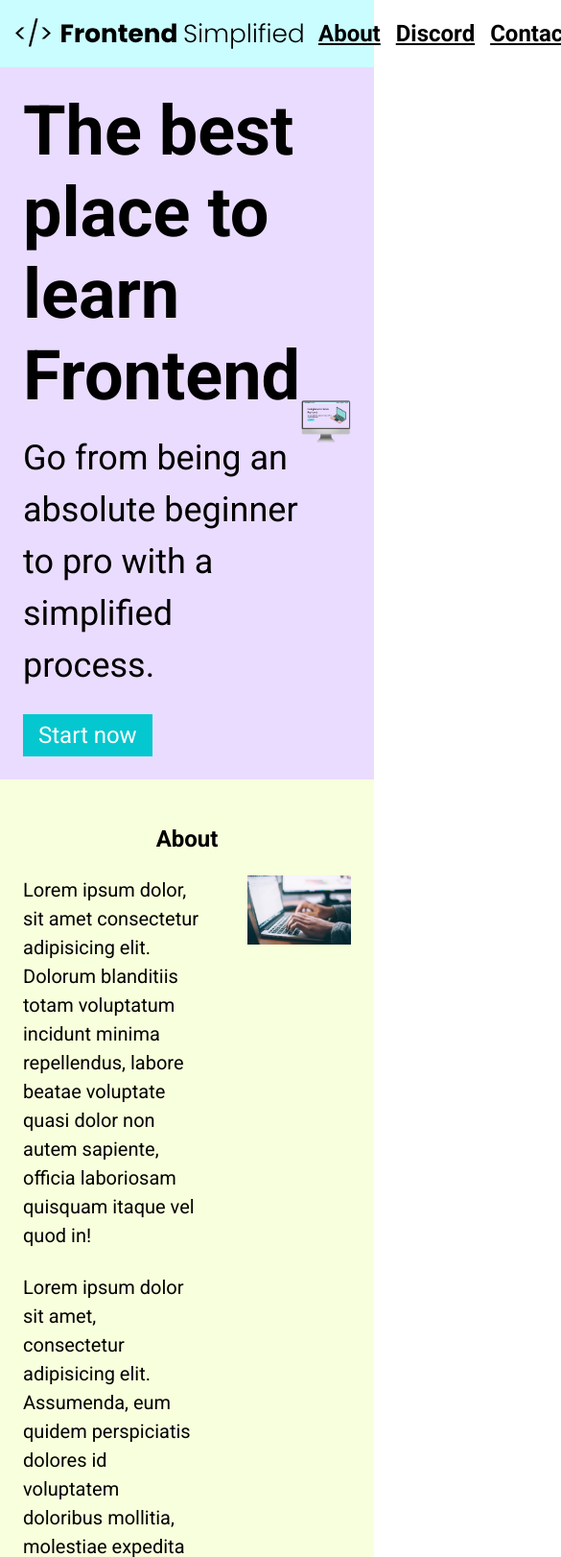
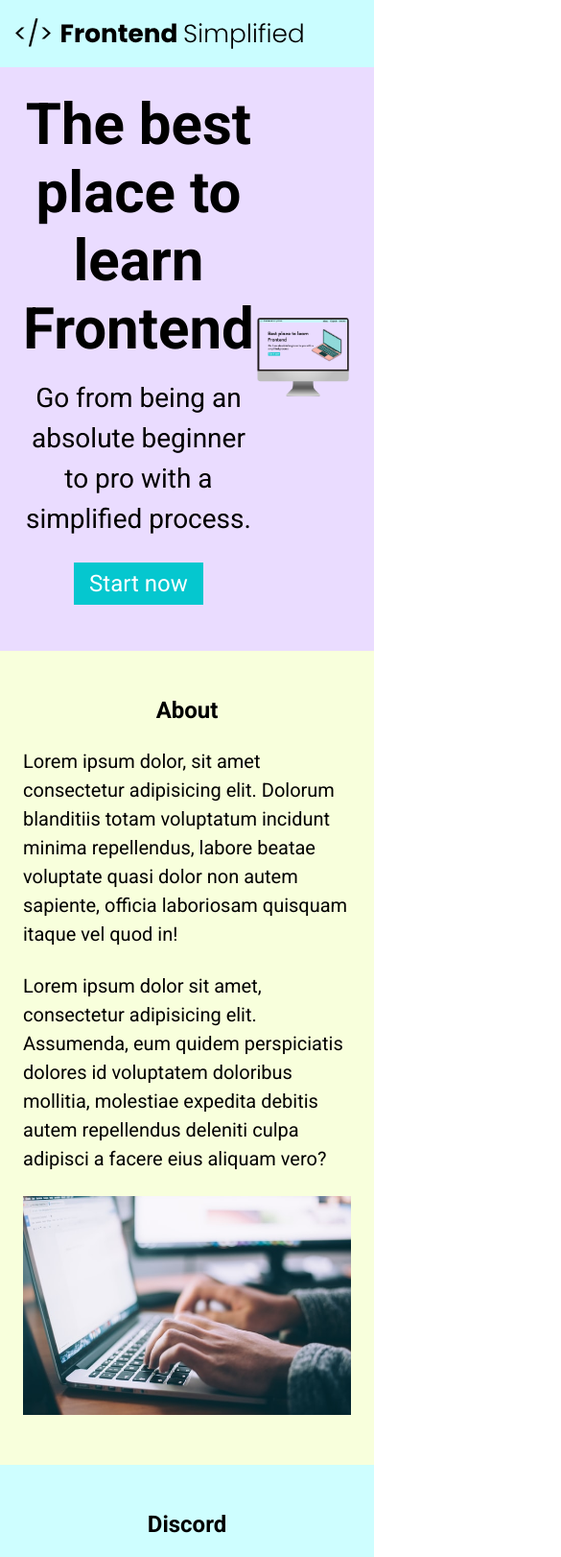
Before and after one commit to lmelchert/htmlcrashcourse, a plain HTML site: page mini project/index.html in a window 390 px wide. Shown: the top 1622 px of the page at 96% size, 585 px wide, since content can reach past the window. Drawn offline with Linux system fonts and the light colour scheme.

Commit message:
finished first project

```diff
--- a/mini project/index.html
+++ b/mini project/index.html
@@ -19,13 +19,13 @@
       </nav>
       <header>
         <div class="row">
-          <div>
+          <div class="home__description">
             <h1>The best place to learn Frontend</h1>
             <p class="subheader">
               Go from being an absolute beginner to pro with a simplified
               process.
             </p>
-            <button>Start now</button>
+            <button class="home__description--button">Start now</button>
           </div>
         </div>
         <figure>
--- a/mini project/style.css
+++ b/mini project/style.css
@@ -144,6 +144,7 @@
   flex-direction: column;
   max-width: 600px;
   margin: 0 auto;
+  padding: 0 24px;
 }
 input,
 textarea {
@@ -172,3 +173,63 @@
 .footer__link {
   font-size: 16px;
 }
+
+/*small phones, tablets, large smartphones */
+
+@media (max-width: 728px) {
+.row {
+    flex-direction: column;
+}
+.home__description {
+    margin-bottom: 24px;
+    display: flex;
+    flex-direction: column;
+    align-items: center;
+}
+.home__description--button {
+    max-width: 240px;
+
+}
+h1 {
+    text-align: center;
+    font-size: 60px;
+}
+.subheader {
+    text-align: center;
+    font-size: 28px;
+}
+
+ul {
+    display: none;
+}
+
+.section__description {
+    flex-direction: column;
+}
+.section__description--wrapper{
+    width: 100%;
+}
+.about__img--wrapper {
+    width: 100%;
+}
+
+#discord {
+    flex-direction: column-reverse;
+
+}
+
+footer {
+padding: 48px 24px;
+}
+
+.footer__logo {
+max-width: 360px;
+}
+.footer__link {
+    padding: 0 4px;
+    font-size: 18px;
+}
+.footer__links {
+margin-bottom: 24px;
+}
+}
```
